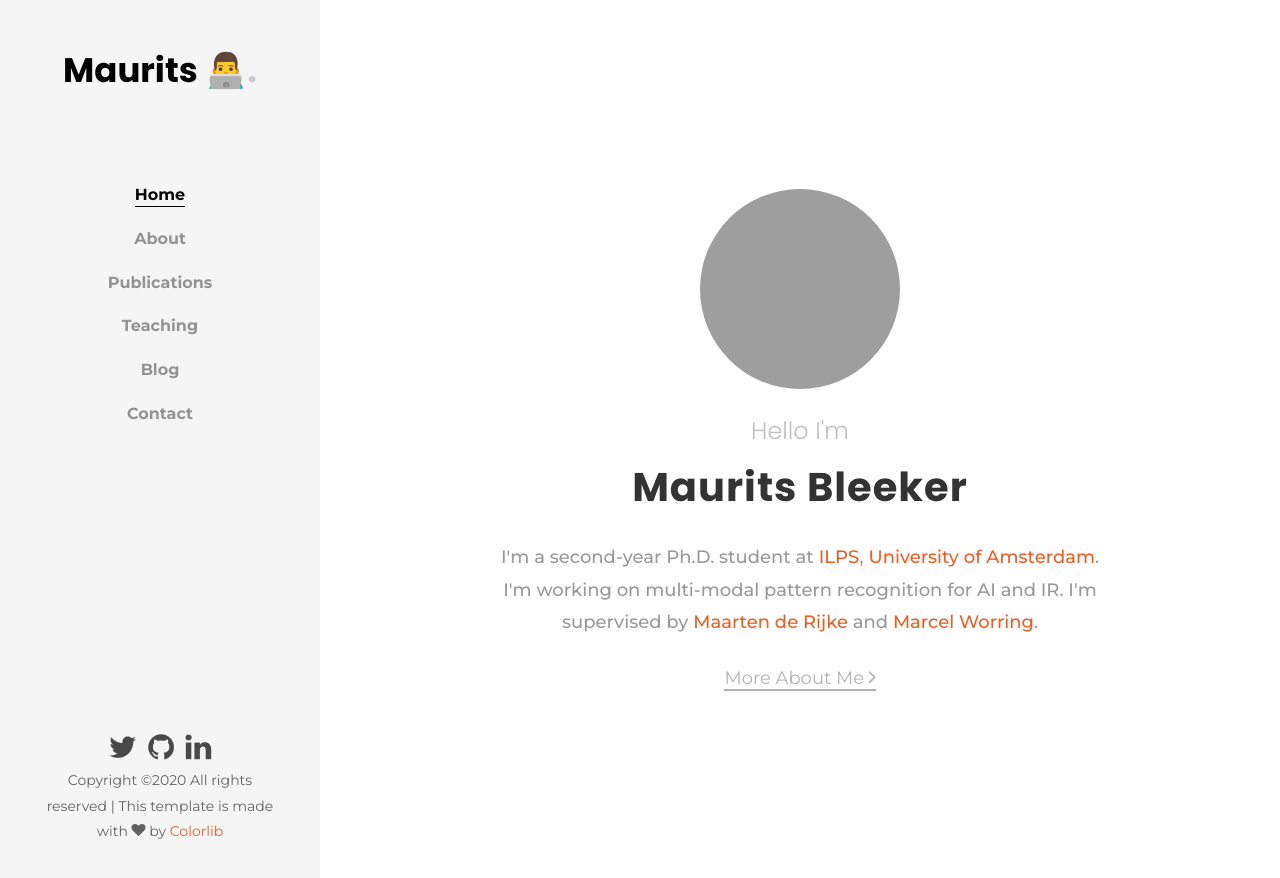
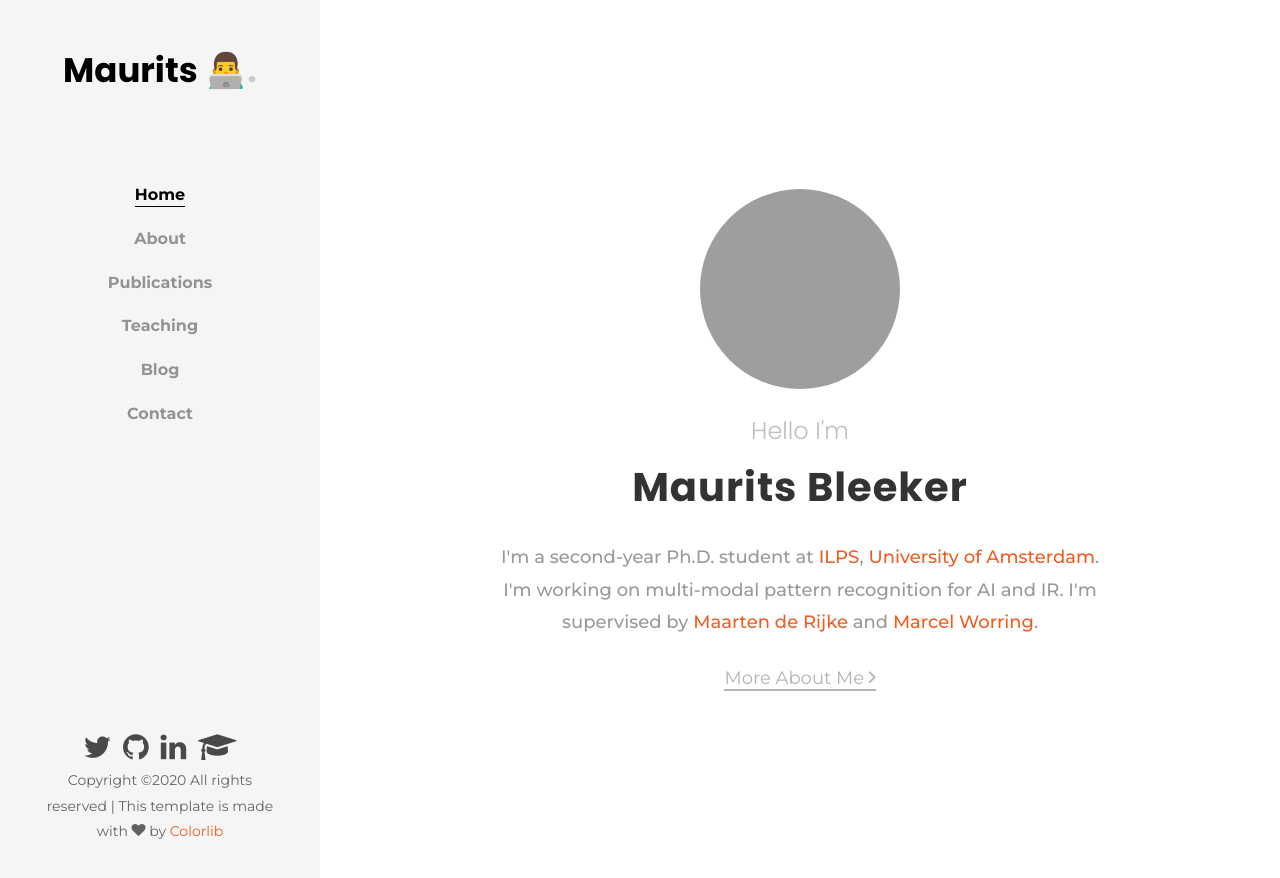
Before and after one commit to MauritsBleeker/mauritsbleeker.github.io, a Jekyll site: the page built from index.md, in a window 1280 px wide. Shown: the top 878 px of the page. Built offline with Jekyll 4.4.1, drawn with Linux system fonts in a browser that asks for light colours; some web fonts are replaced; grey boxes are pictures that could not be loaded.

Commit message:
added google scholar to profile

```diff
--- a/_includes/nav-bar.html
+++ b/_includes/nav-bar.html
@@ -14,6 +14,7 @@
             <li><a href="https://twitter.com/MauritsBleeker"><i class="icon-twitter"></i></a></li>
             <li><a href="https://github.com/MauritsBleeker"><i class="icon-github"></i></a></li>
             <li><a href="https://www.linkedin.com/in/maurits-bleeker-45978111a/"><i class="icon-linkedin"></i></a></li>
+            <li><a href="https://scholar.google.nl/citations?user=84YY8pYAAAAJ"><i class="icon-graduation-cap"></i> </a></li>
         </ul>
         <p><!-- Link back to Colorlib can't be removed. Template is licensed under CC BY 3.0. -->
             Copyright &copy;<script>document.write(new Date().getFullYear());</script> All rights reserved | This template is made with <i class="icon-heart" aria-hidden="true"></i> by <a href="https://colorlib.com" target="_blank">Colorlib</a>
--- a/_layouts/about.html
+++ b/_layouts/about.html
@@ -23,6 +23,7 @@
                             <li><a href="https://twitter.com/MauritsBleeker"><i class="icon-twitter"></i></a></li>
                             <li><a href="https://github.com/MauritsBleeker"><i class="icon-github"></i></a></li>
                             <li><a href="https://www.linkedin.com/in/maurits-bleeker-45978111a/"><i class="icon-linkedin"></i></a></li>
+                            <li><a href="https://scholar.google.nl/citations?user=84YY8pYAAAAJ"><i class="icon-graduation-cap"></i> </a></li>
                         </ul>
                     </div>
                 </div>
```
